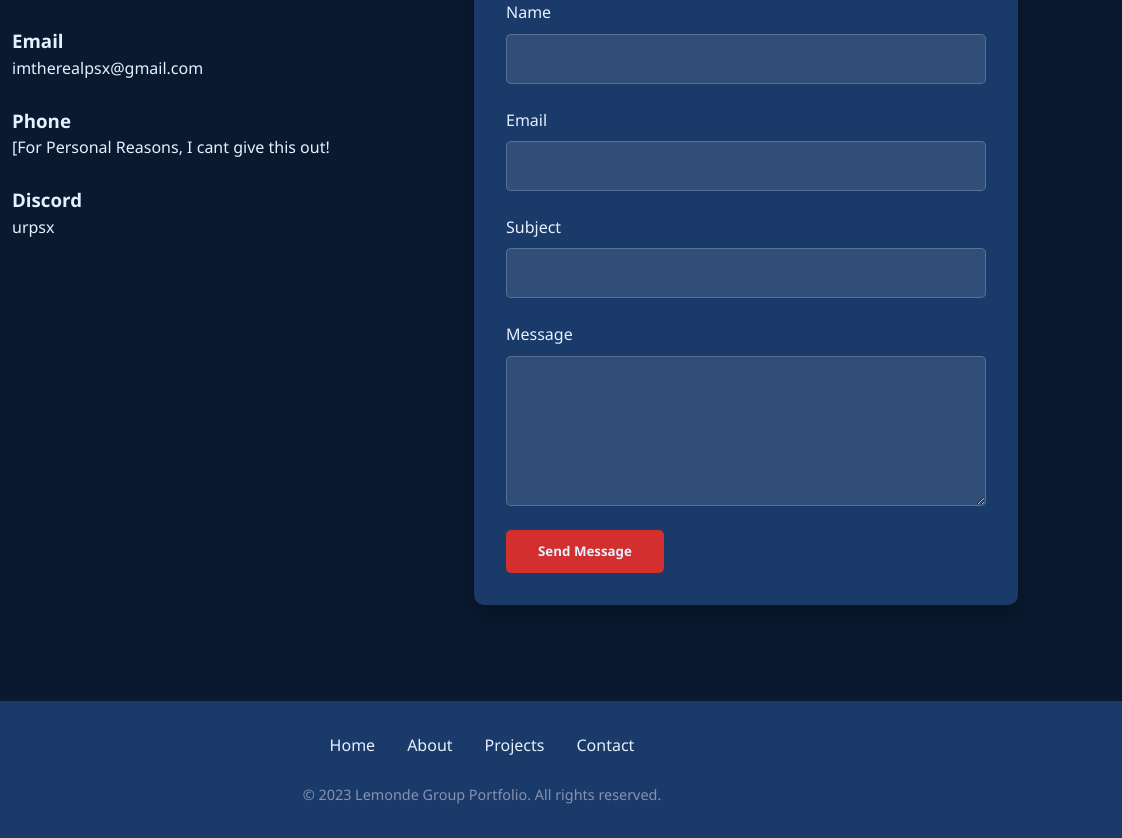
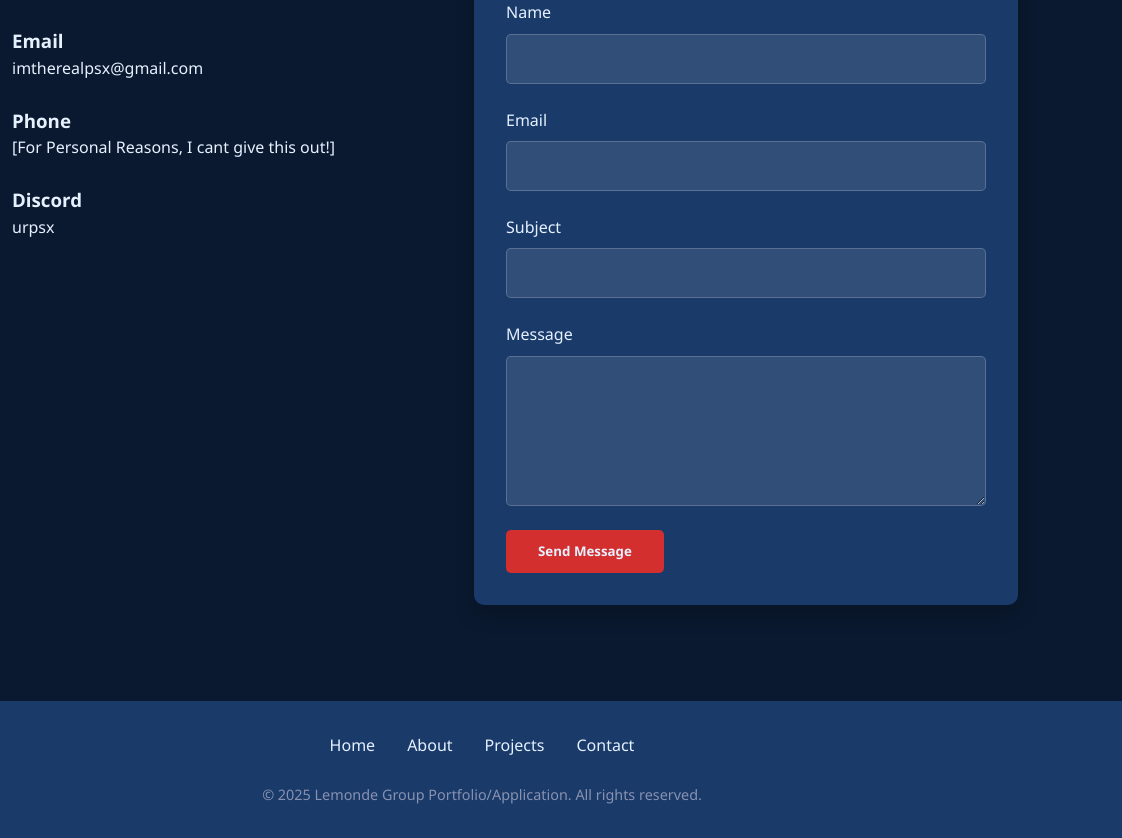
Before and after one commit to pvp-masterk/My-Personal-Portfolio, a plain HTML site: page index.html in a window 1280 px wide. Shown: the part 2880-3718 px from the top of the page, 158-1280 px from the left. Drawn offline with Linux system fonts and the light colour scheme.

Commit message:
Update index.html

```diff
--- a/index.html
+++ b/index.html
@@ -838,7 +838,7 @@
                         </div>
                         <div>
                             <h3>Phone</h3>
-                            <p>[For Personal Reasons, I cant give this out!</p>
+                            <p>[For Personal Reasons, I cant give this out!]</p>
                         </div>
                     </div>
 
@@ -892,7 +892,7 @@
                 <a href="#contact">Contact</a>
             </div>
 
-            <p class="copyright fade-in delay-1">© 2023 Lemonde Group Portfolio. All rights reserved.</p>
+            <p class="copyright fade-in delay-1">© 2025 Lemonde Group Portfolio/Application. All rights reserved.</p>
         </div>
     </footer>
 
```
